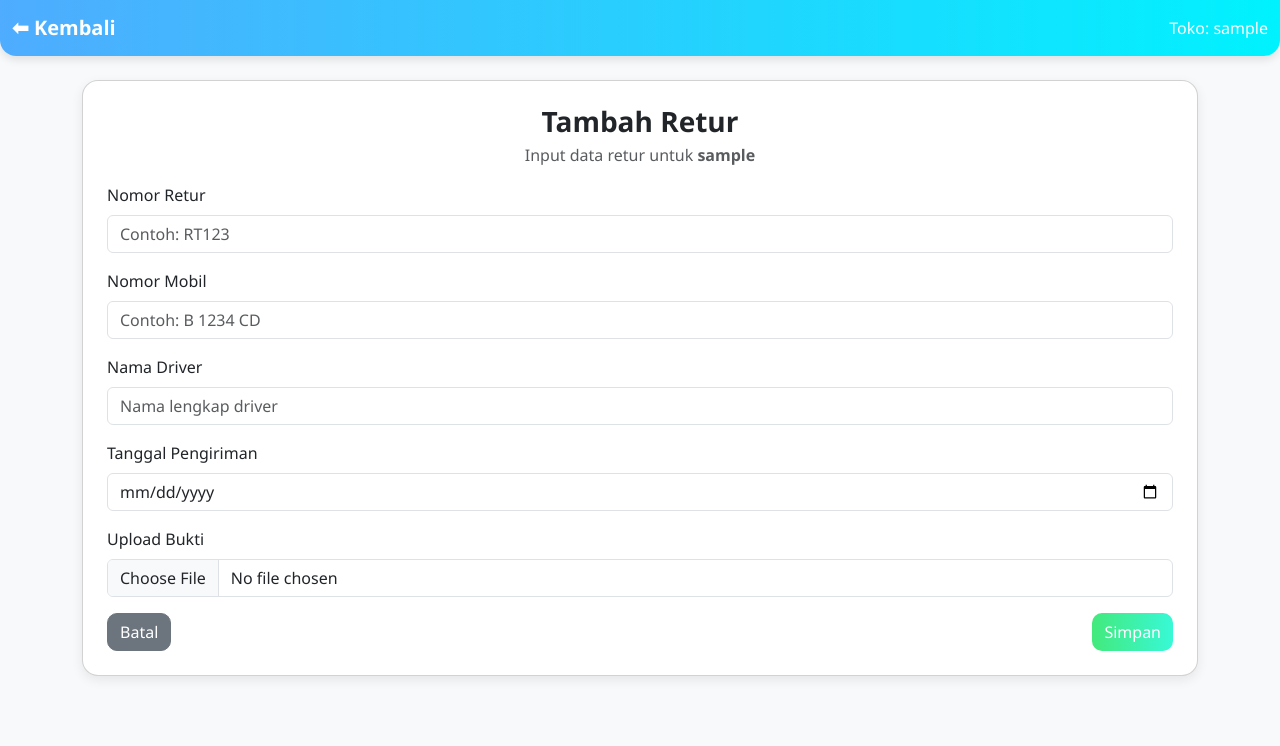
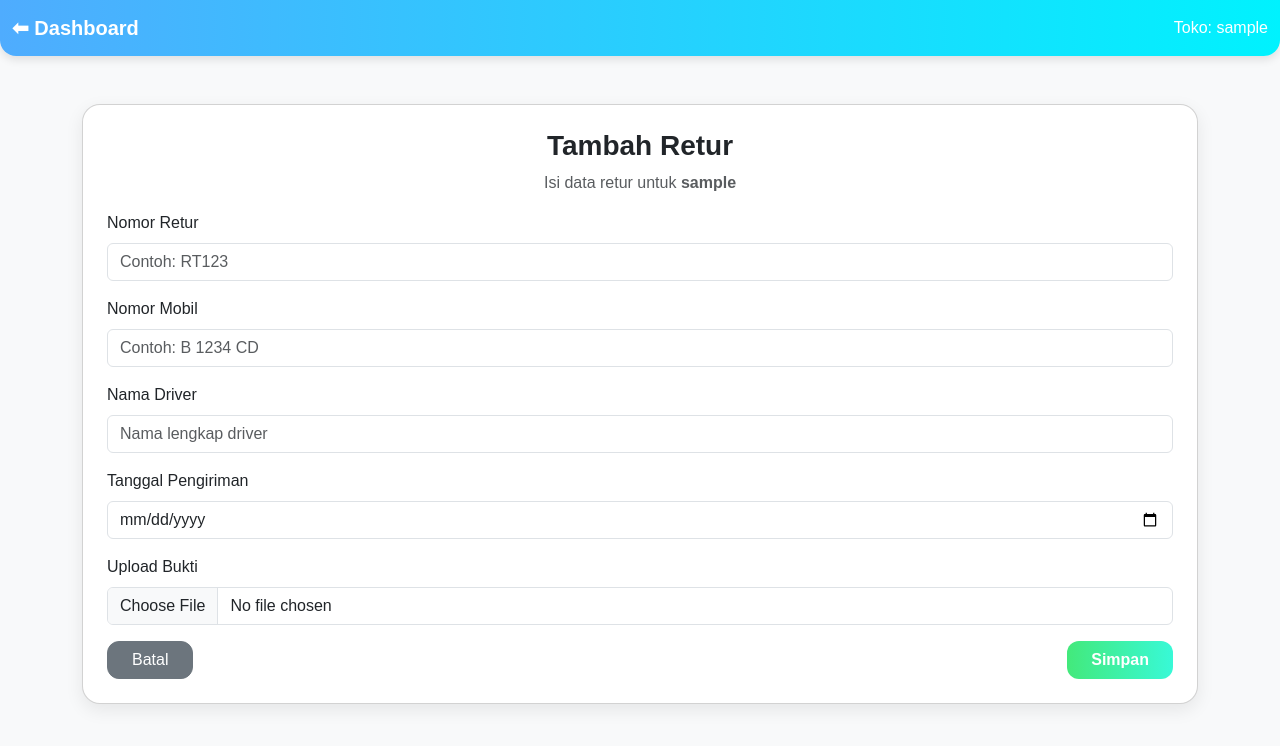
Before and after one commit to xnxxdhooomrzkyyy/bot-telegram, a Flask app: page /tambah in a window 1280 px wide. Shown: the top 746 px of the page. Run offline with Flask 3, Linux system fonts and the light colour scheme; the visitor is signed in with stand-in values (Sample User, id 1); some libraries are stand-ins or nearby versions.

Commit message:
Update tambah.html

```diff
--- a/templates/tambah.html
+++ b/templates/tambah.html
@@ -8,8 +8,9 @@
   <style>
     body {
       background: #f8f9fa;
-      font-family: 'Segoe UI', sans-serif;
+      font-family: 'Poppins', sans-serif;
     }
+    /* Navbar */
     .navbar {
       border-radius: 0 0 16px 16px;
       box-shadow: 0 4px 8px rgba(0,0,0,0.1);
@@ -23,17 +24,34 @@
       color: white;
       font-weight: 500;
     }
+    /* Card */
     .card {
-      border-radius: 16px;
-      box-shadow: 0 4px 12px rgba(0,0,0,0.08);
+      border-radius: 18px;
+      box-shadow: 0 6px 18px rgba(0,0,0,0.08);
+      transition: transform 0.2s;
     }
+    .card:hover {
+      transform: translateY(-4px);
+    }
+    /* Button */
     .btn-primary {
       background: linear-gradient(90deg, #43e97b, #38f9d7);
       border: none;
-      border-radius: 10px;
+      border-radius: 12px;
+      font-weight: 600;
+      transition: 0.3s;
+    }
+    .btn-primary:hover {
+      transform: scale(1.03);
+      opacity: 0.9;
     }
     .btn-secondary {
-      border-radius: 10px;
+      border-radius: 12px;
+      font-weight: 500;
+    }
+    /* Label */
+    .form-label {
+      font-weight: 500;
     }
   </style>
 </head>
@@ -42,16 +60,17 @@
   <!-- Navbar -->
   <nav class="navbar navbar-expand-lg">
     <div class="container-fluid d-flex justify-content-between">
-      <a class="navbar-brand" href="{{ url_for('dashboard') }}">⬅ Kembali</a>
+      <a class="navbar-brand" href="{{ url_for('dashboard') }}">⬅ Dashboard</a>
       <span class="navbar-text">Toko: {{ session['user'] }}</span>
     </div>
   </nav>
 
   <!-- Content -->
-  <div class="container my-4">
+  <div class="container my-5">
     <div class="card p-4">
-      <h3 class="mb-1 text-center fw-bold">Tambah Retur</h3>
-      <p class="text-center text-muted">Input data retur untuk <strong>{{ session['user'] }}</strong></p>
+      <h3 class="mb-2 text-center fw-bold">Tambah Retur</h3>
+      <p class="text-center text-muted">Isi data retur untuk <strong>{{ session['user'] }}</strong></p>
+
       <form method="POST" enctype="multipart/form-data">
         <div class="mb-3">
           <label class="form-label">Nomor Retur</label>
@@ -74,8 +93,8 @@
           <input type="file" name="bukti" class="form-control">
         </div>
         <div class="d-flex justify-content-between">
-          <a href="{{ url_for('dashboard') }}" class="btn btn-secondary">Batal</a>
-          <button type="submit" class="btn btn-primary">Simpan</button>
+          <a href="{{ url_for('dashboard') }}" class="btn btn-secondary px-4">Batal</a>
+          <button type="submit" class="btn btn-primary px-4">Simpan</button>
         </div>
       </form>
     </div>
```
